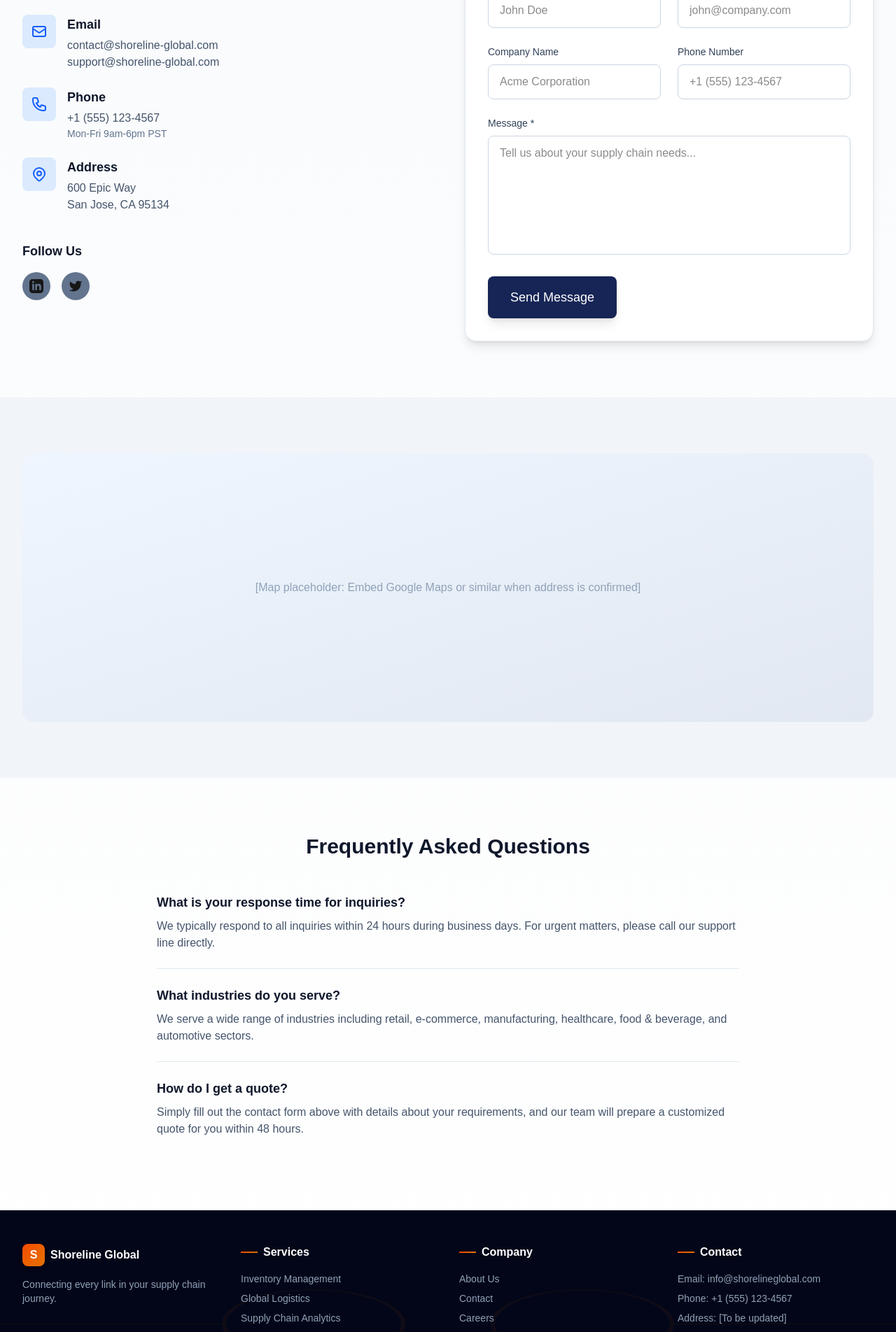
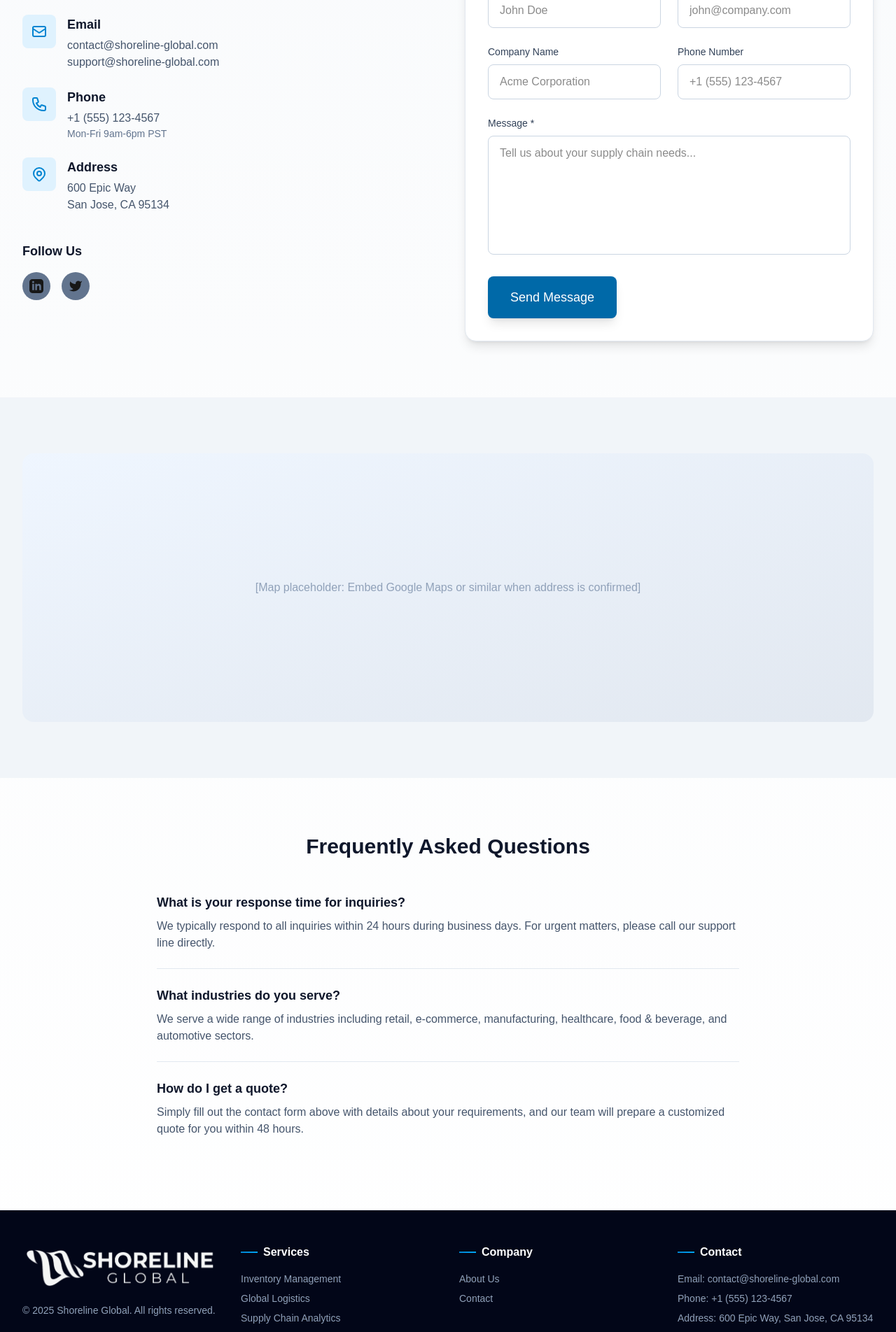
Before and after one commit to Shoreline-Global/shoreline-global, a Next.js app: page /contact in a window 1280 px wide. Shown: the part 560-2464 px from the top of the page at 70% size. Built offline with nearby package versions, Linux system fonts and the light colour scheme.

Commit message:
Update footer and contact us color scheme

```diff
--- a/app/contact/page.tsx
+++ b/app/contact/page.tsx
@@ -13,7 +13,7 @@ export default function ContactPage() {
     <div className="min-h-screen bg-gradient-to-b from-slate-50 to-white">
       <Navigation />
       {/* Hero Section */}
-      <section className="bg-blue-950 text-white py-20">
+      <section className="bg-sky-700 text-white py-20">
         <div className="max-w-7xl mx-auto px-4 sm:px-6 lg:px-8">
           <h1 className="text-5xl font-bold mb-6">Contact Us</h1>
           <p className="text-xl text-blue-100 max-w-3xl">
@@ -37,8 +37,8 @@ export default function ContactPage() {
               <div className="space-y-6">
                 {/* Email */}
                 <div className="flex items-start">
-                  <div className="w-12 h-12 bg-blue-100 rounded-lg flex items-center justify-center flex-shrink-0">
-                    <svg className="w-6 h-6 text-blue-600" fill="none" stroke="currentColor" viewBox="0 0 24 24">
+                  <div className="w-12 h-12 bg-sky-100 rounded-lg flex items-center justify-center flex-shrink-0">
+                    <svg className="w-6 h-6 text-sky-600" fill="none" stroke="currentColor" viewBox="0 0 24 24">
                       <path strokeLinecap="round" strokeLinejoin="round" strokeWidth={2} d="M3 8l7.89 5.26a2 2 0 002.22 0L21 8M5 19h14a2 2 0 002-2V7a2 2 0 00-2-2H5a2 2 0 00-2 2v10a2 2 0 002 2z" />
                     </svg>
                   </div>
@@ -51,8 +51,8 @@ export default function ContactPage() {
 
                 {/* Phone */}
                 <div className="flex items-start">
-                  <div className="w-12 h-12 bg-blue-100 rounded-lg flex items-center justify-center flex-shrink-0">
-                    <svg className="w-6 h-6 text-blue-600" fill="none" stroke="currentColor" viewBox="0 0 24 24">
+                  <div className="w-12 h-12 bg-sky-100 rounded-lg flex items-center justify-center flex-shrink-0">
+                    <svg className="w-6 h-6 text-sky-600" fill="none" stroke="currentColor" viewBox="0 0 24 24">
                       <path strokeLinecap="round" strokeLinejoin="round" strokeWidth={2} d="M3 5a2 2 0 012-2h3.28a1 1 0 01.948.684l1.498 4.493a1 1 0 01-.502 1.21l-2.257 1.13a11.042 11.042 0 005.516 5.516l1.13-2.257a1 1 0 011.21-.502l4.493 1.498a1 1 0 01.684.949V19a2 2 0 01-2 2h-1C9.716 21 3 14.284 3 6V5z" />
                     </svg>
                   </div>
@@ -65,8 +65,8 @@ export default function ContactPage() {
 
                 {/* Office */}
                 <div className="flex items-start">
-                  <div className="w-12 h-12 bg-blue-100 rounded-lg flex items-center justify-center flex-shrink-0">
-                    <svg className="w-6 h-6 text-blue-600" fill="none" stroke="currentColor" viewBox="0 0 24 24">
+                  <div className="w-12 h-12 bg-sky-100 rounded-lg flex items-center justify-center flex-shrink-0">
+                    <svg className="w-6 h-6 text-sky-600" fill="none" stroke="currentColor" viewBox="0 0 24 24">
                       <path strokeLinecap="round" strokeLinejoin="round" strokeWidth={2} d="M17.657 16.657L13.414 20.9a1.998 1.998 0 01-2.827 0l-4.244-4.243a8 8 0 1111.314 0z" />
                       <path strokeLinecap="round" strokeLinejoin="round" strokeWidth={2} d="M15 11a3 3 0 11-6 0 3 3 0 016 0z" />
                     </svg>
--- a/components/ContactForm.tsx
+++ b/components/ContactForm.tsx
@@ -166,7 +166,7 @@ export default function ContactForm() {
         <motion.button
           type="submit"
           disabled={status === 'loading'}
-          className="w-full md:w-auto bg-blue-950 text-white px-8 py-4 rounded-lg hover:bg-blue-900 transition-all font-medium text-lg disabled:opacity-50 disabled:cursor-not-allowed shadow-lg hover:shadow-xl"
+          className="w-full md:w-auto bg-sky-700 text-white px-8 py-4 rounded-lg hover:bg-sky-600 transition-all font-medium text-lg disabled:opacity-50 disabled:cursor-not-allowed shadow-lg hover:shadow-xl"
           whileHover={{ scale: status === 'loading' ? 1 : 1.05, y: -2 }}
           whileTap={{ scale: 0.95 }}
         >
--- a/components/Footer.tsx
+++ b/components/Footer.tsx
@@ -1,68 +1,69 @@
 import Link from 'next/link';
+import Image from 'next/image';
 
 export default function Footer() {
   return (
     <footer className="bg-slate-950 text-slate-400 py-12 relative overflow-hidden z-50">
       {/* Supply chain connection pattern */}
-      <div className="absolute inset-0 opacity-5">
+      {/* <div className="absolute inset-0 opacity-5">
         <svg className="w-full h-full" viewBox="0 0 100 100" preserveAspectRatio="none">
           <path d="M0 50 L25 50 M75 50 L100 50" stroke="#f97316" strokeWidth="0.5" fill="none"/>
           <ellipse cx="35" cy="50" rx="10" ry="15" stroke="#f97316" strokeWidth="0.5" fill="none"/>
           <ellipse cx="65" cy="50" rx="10" ry="15" stroke="#f97316" strokeWidth="0.5" fill="none"/>
         </svg>
-      </div>
+      </div> */}
 
       <div className="max-w-7xl mx-auto px-4 sm:px-6 lg:px-8 relative z-10">
         <div className="grid md:grid-cols-4 gap-8 mb-8">
           <div>
             <div className="flex items-center space-x-2 mb-4">
-              <div className="w-8 h-8 bg-gradient-to-br from-orange-600 to-amber-600 rounded-lg flex items-center justify-center shadow-md">
-                <span className="text-white font-bold">S</span>
-              </div>
-              <span className="font-bold text-white">Shoreline Global</span>
+              <Image
+                src="/logo.png"
+                alt="Shoreline Global"
+                width={320}
+                height={320}
+                className="object-contain"
+              />
             </div>
-            <p className="text-sm">
-              Connecting every link in your supply chain journey.
-            </p>
+            <p className='text-sm'>&copy; {new Date().getFullYear()} Shoreline Global. All rights reserved.</p>
           </div>
           <div>
             <h4 className="font-semibold text-white mb-4 flex items-center gap-2">
-              <div className="h-0.5 w-6 bg-gradient-to-r from-orange-600 to-amber-600"></div>
+              <div className="h-0.5 w-6 bg-gradient-to-r from-sky-600 to-sky-500"></div>
               Services
             </h4>
             <ul className="space-y-2 text-sm">
-              <li><Link href="/services" className="hover:text-orange-400 transition-colors">Inventory Management</Link></li>
-              <li><Link href="/services" className="hover:text-orange-400 transition-colors">Global Logistics</Link></li>
-              <li><Link href="/services" className="hover:text-orange-400 transition-colors">Supply Chain Analytics</Link></li>
-              <li><Link href="/services" className="hover:text-orange-400 transition-colors">Warehousing</Link></li>
+              <li><Link href="/services" className="hover:text-sky-400 transition-colors">Inventory Management</Link></li>
+              <li><Link href="/services" className="hover:text-sky-400 transition-colors">Global Logistics</Link></li>
+              <li><Link href="/services" className="hover:text-sky-400 transition-colors">Supply Chain Analytics</Link></li>
+              <li><Link href="/services" className="hover:text-sky-400 transition-colors">Warehousing</Link></li>
             </ul>
           </div>
           <div>
             <h4 className="font-semibold text-white mb-4 flex items-center gap-2">
-              <div className="h-0.5 w-6 bg-gradient-to-r from-orange-600 to-amber-600"></div>
+              <div className="h-0.5 w-6 bg-gradient-to-r from-sky-600 to-sky-500"></div>
               Company
             </h4>
             <ul className="space-y-2 text-sm">
-              <li><Link href="/about" className="hover:text-orange-400 transition-colors">About Us</Link></li>
-              <li><Link href="/contact" className="hover:text-orange-400 transition-colors">Contact</Link></li>
-              <li><a href="#" className="hover:text-orange-400 transition-colors">Careers</a></li>
-              <li><a href="#" className="hover:text-orange-400 transition-colors">News</a></li>
+              <li><Link href="/about" className="hover:text-sky-400 transition-colors">About Us</Link></li>
+              <li><Link href="/contact" className="hover:text-sky-400 transition-colors">Contact</Link></li>
             </ul>
           </div>
           <div>
             <h4 className="font-semibold text-white mb-4 flex items-center gap-2">
-              <div className="h-0.5 w-6 bg-gradient-to-r from-orange-600 to-amber-600"></div>
+              <div className="h-0.5 w-6 bg-gradient-to-r from-sky-600 to-sky-500"></div>
               Contact
             </h4>
             <ul className="space-y-2 text-sm">
-              <li>Email: info@shorelineglobal.com</li>
+              <li>Email: contact@shoreline-global.com</li>
               <li>Phone: +1 (555) 123-4567</li>
-              <li>Address: [To be updated]</li>
+              <li>Address: 600 Epic Way, San Jose, CA 95134
+              </li>
             </ul>
           </div>
         </div>
         <div className="border-t border-slate-800 pt-8 text-center text-sm">
-          <p>&copy; {new Date().getFullYear()} Shoreline Global. All rights reserved.</p>
+          <p>Built with &#9829; in California by Fazper.</p>
         </div>
       </div>
     </footer>
```
Also changed, not shown: public/logo.png (added).
